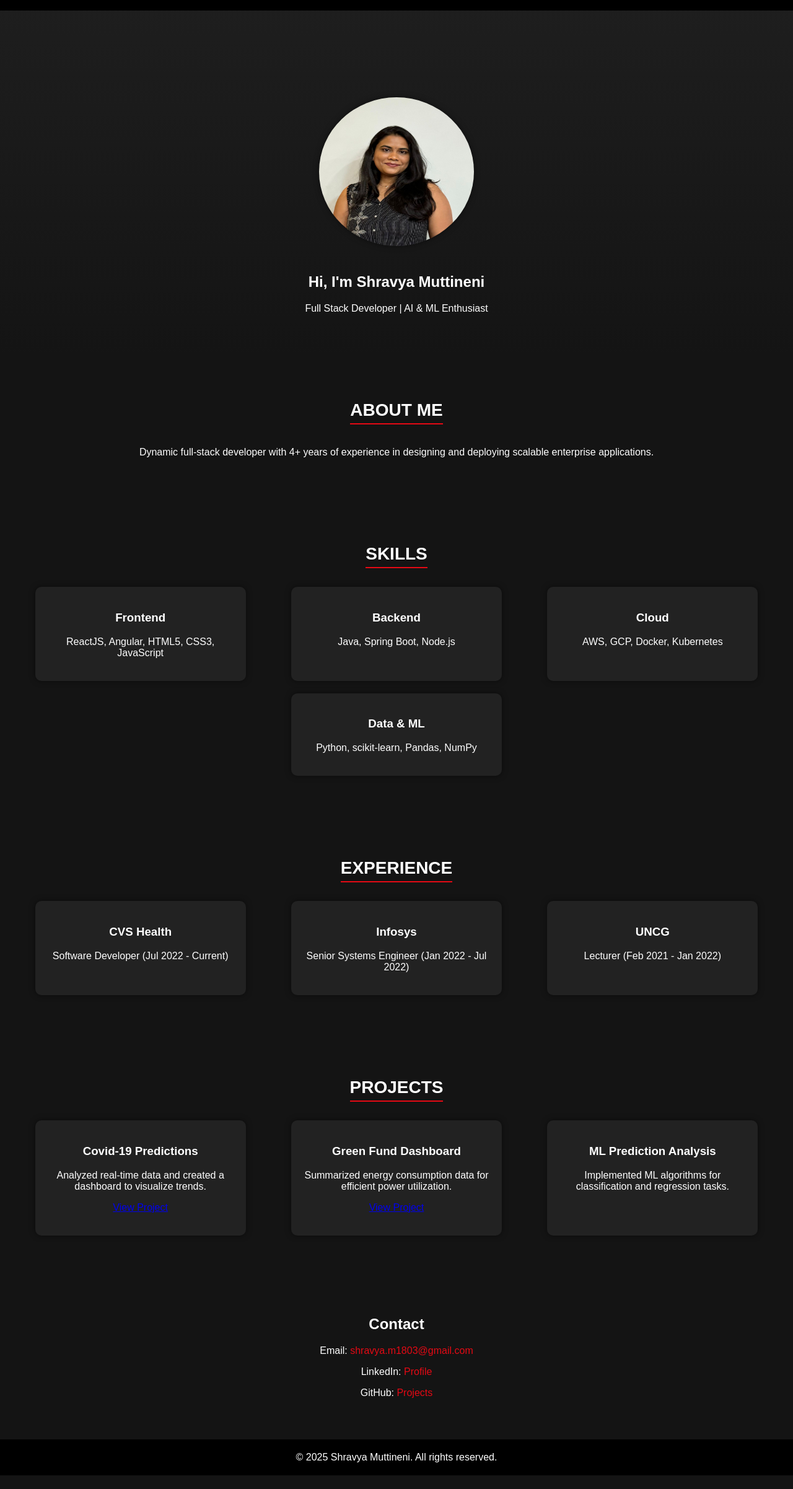
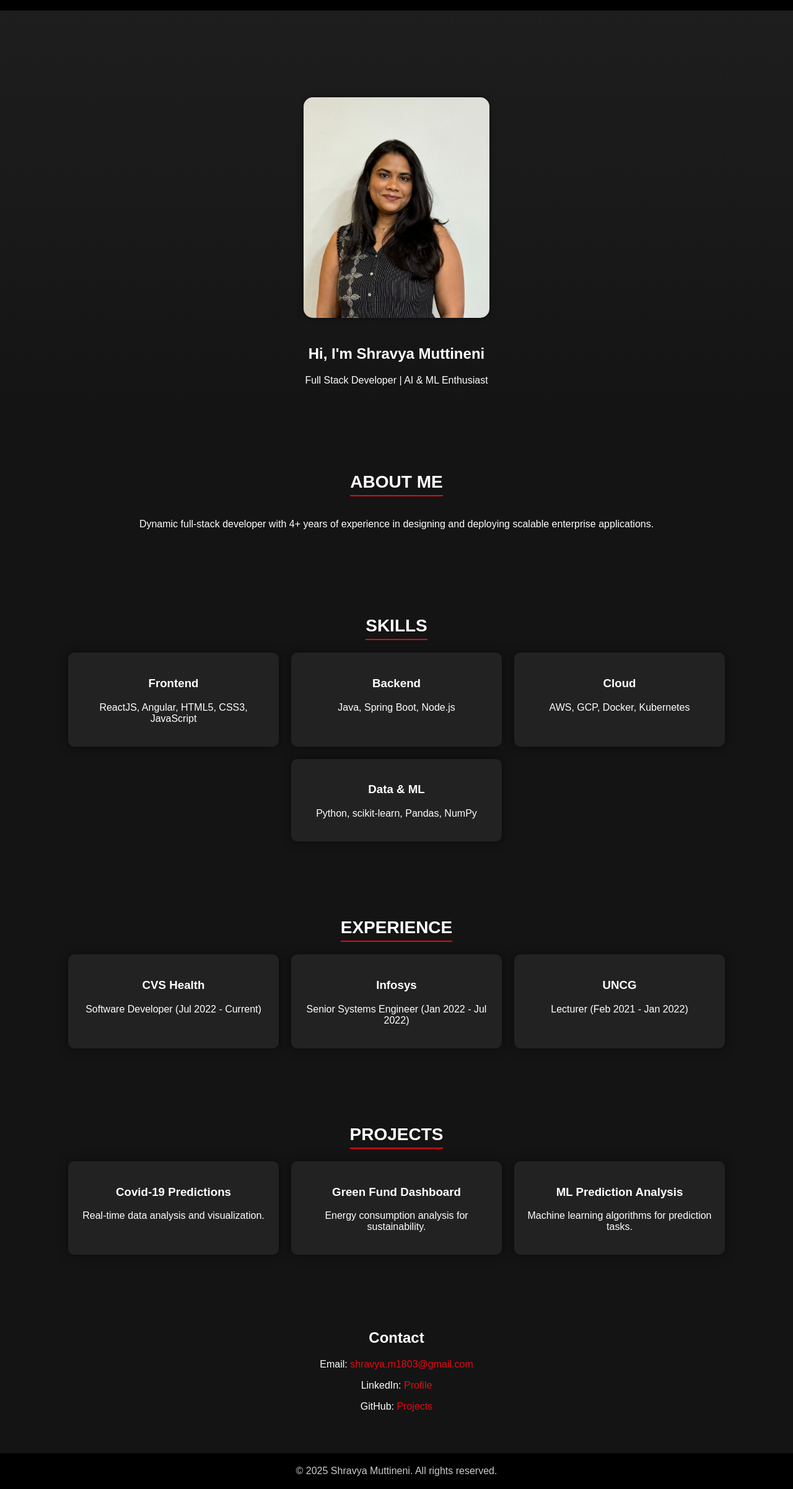
Before and after one commit to shravyamuttineni/shravyaprofile, a plain HTML site: page index.html in a window 1280 px wide. Shown: the part 73-2476 px from the top of the page at 62% size. Before the commit the page ends 2454 px from the top, so only its background shows below. Drawn offline with Linux system fonts and the light colour scheme.

Commit message:
latest addition

```diff
--- a/index.html
+++ b/index.html
@@ -4,16 +4,17 @@
     <meta charset="UTF-8">
     <meta name="viewport" content="width=device-width, initial-scale=1.0">
     <title>Shravya Muttineni - Portfolio</title>
-    <link rel="stylesheet" href="styles.css">
     <style>
+        /* General Styles */
         body {
             font-family: Arial, sans-serif;
             margin: 0;
             padding: 0;
             background-color: #141414;
             color: white;
-            scroll-behavior: smooth; /* Enables smooth scrolling */
+            scroll-behavior: smooth;
         }
+
         header {
             display: flex;
             justify-content: space-between;
@@ -25,19 +26,23 @@
             top: 0;
             z-index: 1000;
         }
+
         header .logo {
             font-size: 24px;
             font-weight: bold;
             color: white;
         }
+
         header nav ul {
             list-style: none;
             display: flex;
             padding: 0;
         }
+
         header nav ul li {
             margin: 0 15px;
         }
+
         header nav ul li a {
             color: white;
             text-decoration: none;
@@ -46,68 +51,87 @@
         header nav ul li a:hover {
             color: #e50914;
         }
+
         .hero {
             text-align: center;
             padding: 150px 20px 50px;
             margin-top: 80px;
             background: linear-gradient(to bottom, #1e1e1e, #141414);
         }
+
         .hero img {
-            width: 250px;
-            height: 15pc;
-            border-radius: 50%;
+            width: 100%;
+            max-width: 300px;
+            height: auto;
+            border-radius: 15px;
             margin-bottom: 20px;
             box-shadow: 0px 0px 10px rgba(0, 0, 0, 0.5);
         }
-        .hero h1, .hero p {
-            animation: fadeIn 1.5s ease;
-        }
-        @keyframes fadeIn {
-            from { opacity: 0; transform: translateY(20px); }
-            to { opacity: 1; transform: translateY(0); }
-        }
+
         .content {
             padding: 50px 20px;
             text-align: center;
         }
+
         .content h2 {
-            margin-bottom: 20px;
             font-size: 28px;
             text-transform: uppercase;
+            margin-bottom: 20px;
             border-bottom: 2px solid #e50914;
             display: inline-block;
             padding-bottom: 5px;
         }
-        .skills, .projects, .experience {
+
+        .cards {
             display: flex;
-            justify-content: space-around;
             flex-wrap: wrap;
+            justify-content: center;
+            gap: 20px;
         }
+
         .card {
             background-color: #222;
             border-radius: 10px;
             padding: 20px;
             width: 300px;
-            margin: 10px;
-            box-shadow: 0px 0px 10px rgba(0, 0, 0, 0.5);
-            transition: transform 0.3s, box-shadow 0.3s;
+            cursor: pointer;
+            text-align: center;
+            transition: transform 0.3s;
+            box-shadow: 0px 0px 15px rgba(0, 0, 0, 0.5);
         }
+
+        .card img {
+            width: 100%;
+            height: auto;
+            border-radius: 10px;
+            margin-bottom: 10px;
+        }
+
         .card:hover {
-            transform: translateY(-10px);
+            transform: scale(1.05);
             box-shadow: 0px 0px 15px rgba(255, 0, 0, 0.8);
         }
+
         .contact {
+            padding: 50px 20px;
             text-align: center;
-            padding: 50px 20px;
         }
+
         .contact a {
             color: #e50914;
             text-decoration: none;
+            font-size: 16px;
         }
+
         footer {
             text-align: center;
             padding: 20px;
             background-color: black;
+        }
+
+        footer p {
+            margin: 0;
+            color: #ccc;
         }
     </style>
 </head>
@@ -126,7 +150,7 @@
     </header>
 
     <section class="hero">
-        <img src="profile.jpg" alt="Profile Picture">
+        <img src="profile.jpg" alt="profilepic">
         <h1>Hi, I'm Shravya Muttineni</h1>
         <p>Full Stack Developer | AI & ML Enthusiast</p>
     </section>
@@ -138,7 +162,7 @@
 
     <section id="skills" class="content">
         <h2>Skills</h2>
-        <div class="skills">
+        <div class="cards">
             <div class="card">
                 <h3>Frontend</h3>
                 <p>ReactJS, Angular, HTML5, CSS3, JavaScript</p>
@@ -160,7 +184,7 @@
 
     <section id="experience" class="content">
         <h2>Experience</h2>
-        <div class="experience">
+        <div class="cards">
             <div class="card">
                 <h3>CVS Health</h3>
                 <p>Software Developer (Jul 2022 - Current)</p>
@@ -178,20 +202,18 @@
 
     <section id="projects" class="content">
         <h2>Projects</h2>
-        <div class="projects">
+        <div class="cards">
             <div class="card">
                 <h3>Covid-19 Predictions</h3>
-                <p>Analyzed real-time data and created a dashboard to visualize trends.</p>
-                <p><a href="https://github.com/shravyamuttineni/covid-tracking-data" target="_blank">View Project</a></p>
+                <p>Real-time data analysis and visualization.</p>
             </div>
             <div class="card">
                 <h3>Green Fund Dashboard</h3>
-                <p>Summarized energy consumption data for efficient power utilization.</p>
-                <p><a href="https://github.com/UNCG-CSE/Hackathon-Team4" target="_blank">View Project</a></p>
+                <p>Energy consumption analysis for sustainability.</p>
             </div>
             <div class="card">
                 <h3>ML Prediction Analysis</h3>
-                <p>Implemented ML algorithms for classification and regression tasks.</p>
+                <p>Machine learning algorithms for prediction tasks.</p>
             </div>
         </div>
     </section>
@@ -204,24 +226,7 @@
     </section>
 
     <footer>
-        &copy; 2025 Shravya Muttineni. All rights reserved.
+        <p>&copy; 2025 Shravya Muttineni. All rights reserved.</p>
     </footer>
-    <script>
-        // Smooth Scroll for All Links in the Navigation Bar
-        document.querySelectorAll('header nav ul li a').forEach(anchor => {
-            anchor.addEventListener('click', function (e) {
-                e.preventDefault();
-                const targetId = this.getAttribute('href');
-                const targetSection = document.querySelector(targetId);
-
-                if (targetSection) {
-                    targetSection.scrollIntoView({
-                        behavior: 'smooth',
-                        block: 'start'
-                    });
-                }
-            });
-        });
-    </script>
 </body>
 </html>
```
